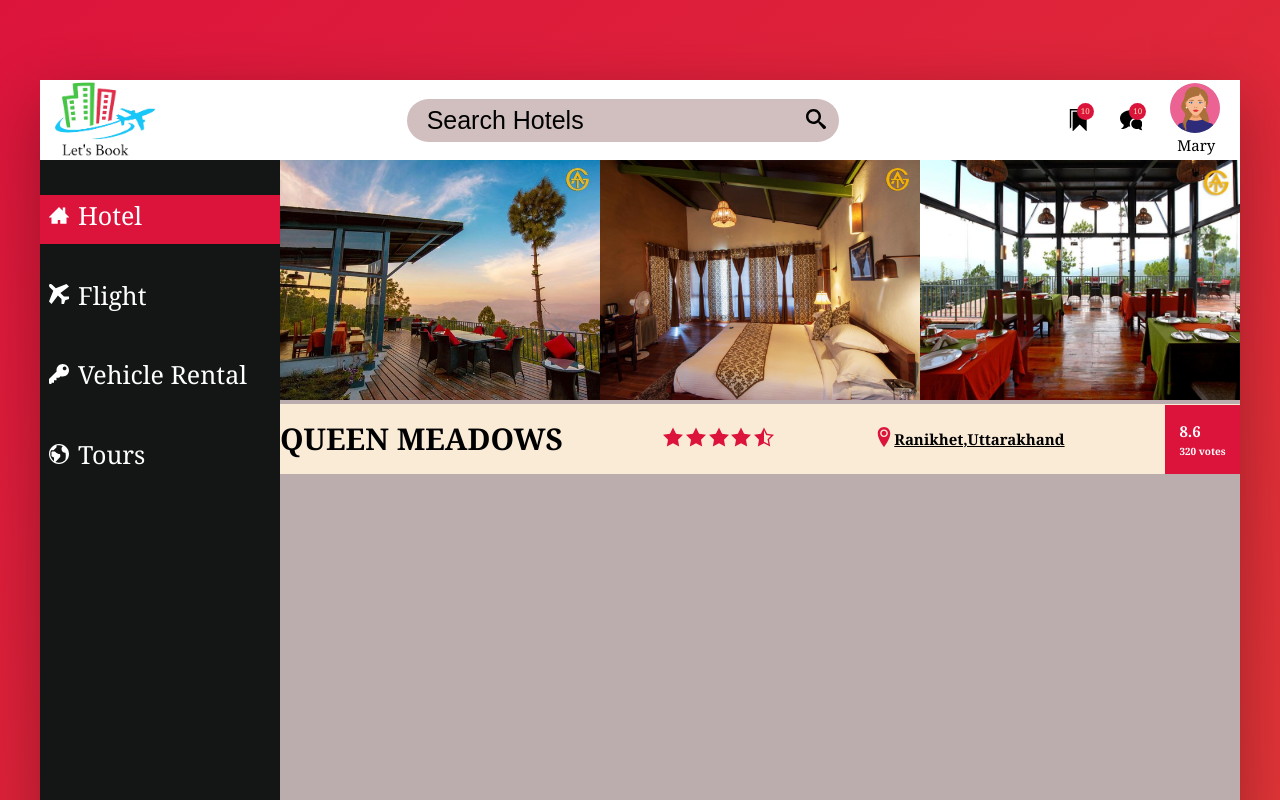
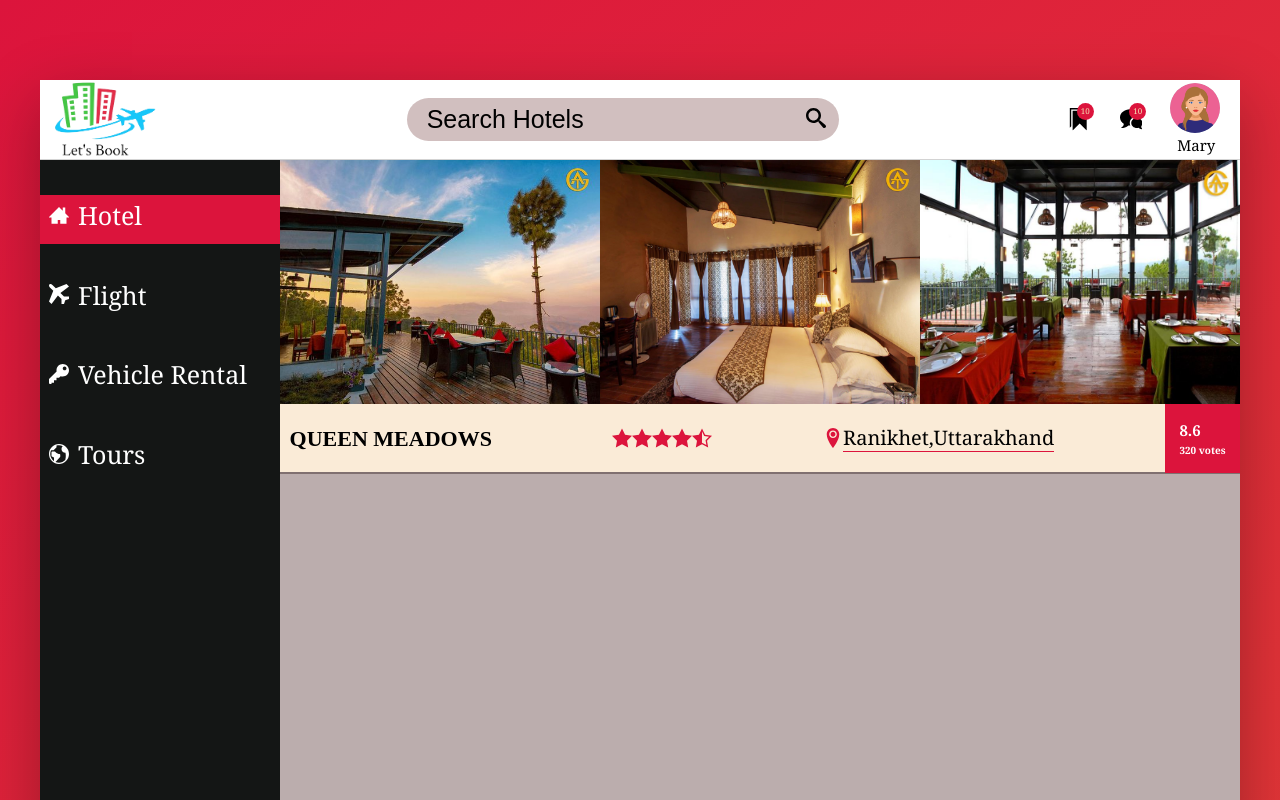
Before and after one commit to 51ab/Let-s_book, a website: page index.html in a window 1280 px wide. Shown: the top 800 px of the page. Drawn offline with Linux system fonts and the light colour scheme.

Commit message:
overview

```diff
--- a/index.html
+++ b/index.html
@@ -92,7 +92,7 @@
                 </div>
 
                 <div class="overview">
-                <div class="hotel_name"><h1>Queen Meadows</h1></div>
+                <div class="overview_hotel_name"><h1>Queen Meadows</h1></div>
                 <div class="overview_stars">
                     <svg class="overview_icon">
                         <use xlink:href="image/sprite.svg#icon-star-full"></use>
@@ -113,7 +113,7 @@
                 <div class="overview_location">
                     <svg class="overview_icon">
                         <use xlink:href="image/sprite.svg#icon-location2"></use>
-                    </svg>  <span> <h2>Ranikhet,Uttarakhand</h2></span>
+                    </svg>  <span> <a href="#">Ranikhet,Uttarakhand</a></span>
                 </div>
                 <div class="overview_vote">
                     <h2>8.6</h2>
--- a/sass/component.scss
+++ b/sass/component.scss
@@ -193,10 +193,10 @@
 
 .gallery{
     display:flex;
-    align-items: center;
+    //align-items: center;
     &_items{
         width:34%;
-        height:50%;
+
     }
      &_pic{
         width:100%;
@@ -209,21 +209,42 @@
     align-items: center;
     height:7rem;
     background-color: antiquewhite;
-    padding: 0%;
+
+    border-bottom: 2px solid rgb(128, 112, 112);
+    &_hotel_name{
+        padding: 0% 1%;
     h1{
         text-transform: uppercase;
-        font-size: 3rem;
-    }
+        font-size: 2.2rem;
+        font-family: 'Times New Roman', Times, serif;
+
+    }}
     &_location{
         display: flex;
+        align-items: center;
 
-        h2{
-            text-decoration: underline;
+        a{
+            border-bottom: 1px solid crimson;
+            text-decoration: none;
+            color:black;
+            font-size: 2rem;
+            font-family: Cambria, Cochin, Georgia, Times, 'Times New Roman', serif;
+            &:hover{
+                color:crimson;
+                border-bottom: none;
+                cursor: pointer;
+                animation: twink .7s infinite ;
+            }
         }
+
+    }
+    &_stars{
+        display: flex;
     }
     &_icon{
         width:2rem;
         height:2rem;
+
 
 
        fill:crimson;
@@ -234,3 +255,18 @@
         padding: 1.5%;
     }
 }
+
+@keyframes twink{
+    0%{
+        transform: scale(1);
+        box-shadow: none;
+    }
+    50%{
+        transform: scale(1.05);
+        box-shadow: 0 1rem 4rem rgba(0,0,0,.25);
+    }
+    100%{
+        transform: scale(1);
+        box-shadow: none;
+    }
+}
--- a/sass/layout.scss
+++ b/sass/layout.scss
@@ -9,7 +9,7 @@ min-height: 50rem;
 .header{
     height: 8rem;
     background-color: white;
-    border-bottom: lightgrey;
+    border-bottom: 1px solid lightgrey;
     display:flex;
     justify-content: space-between;
     align-items: center;
```
Also changed, not shown: css/style.css.
